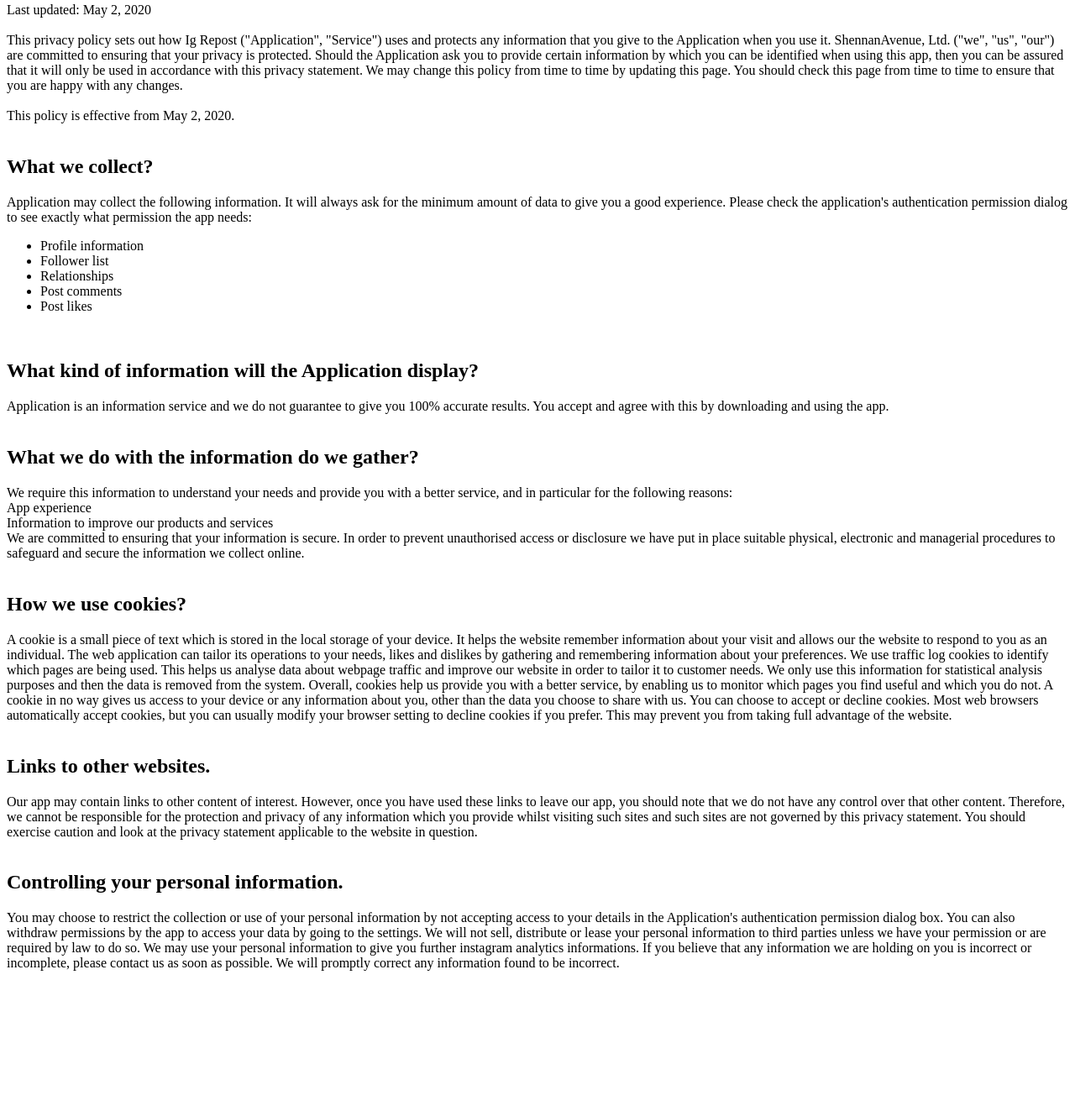
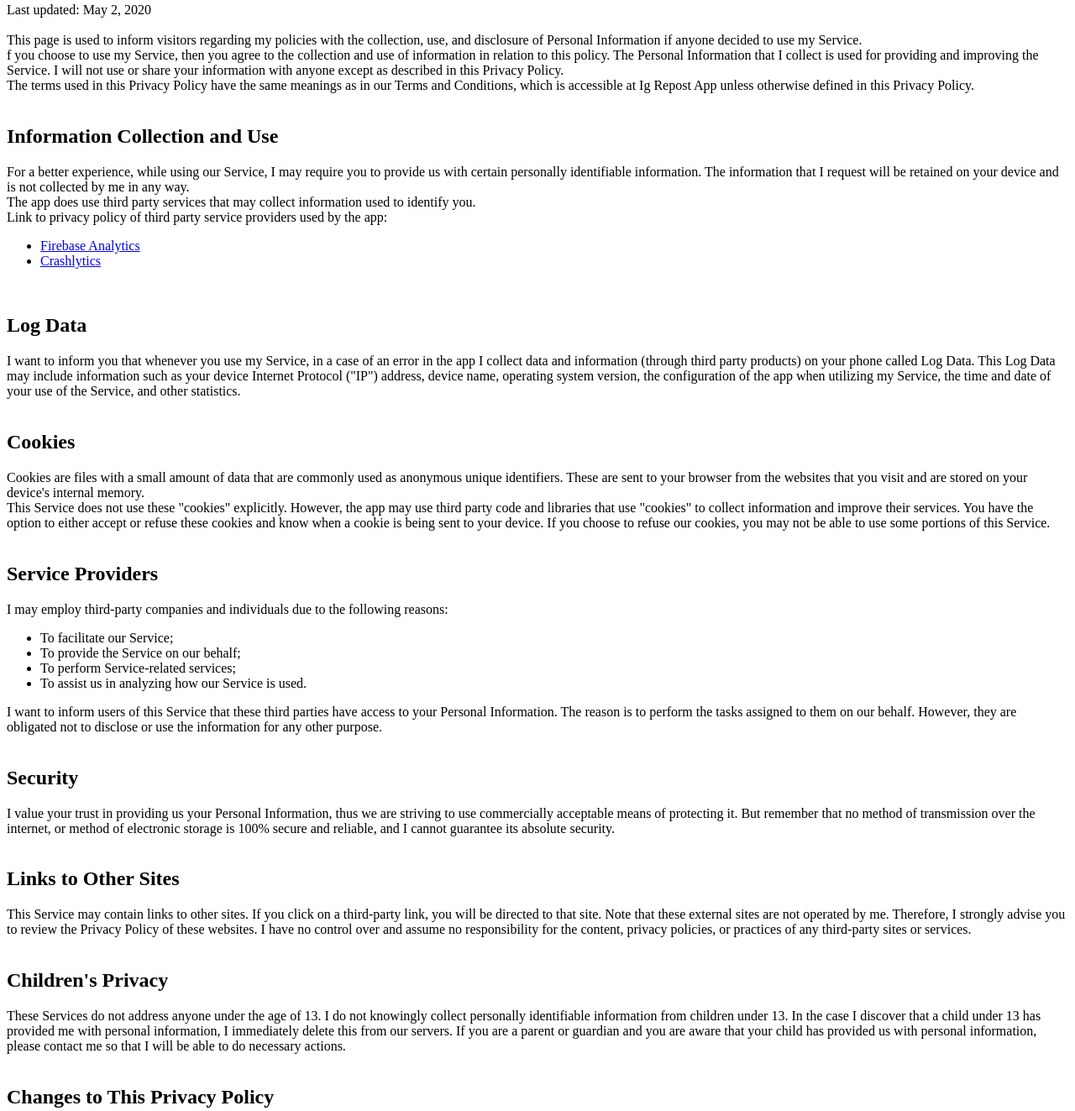
Before and after one commit to ice100/Ig.github.io, a plain HTML site: page index.html in a window 1280 px wide. Shown: the part 63-1386 px from the top of the page at 84% size. Before the commit the page ends 1235 px from the top, so only its background shows below. Drawn offline with Linux system fonts and the light colour scheme.

Commit message:
Update index.html

```diff
--- a/index.html
+++ b/index.html
@@ -9,59 +9,80 @@
 
 <p>Last updated: May 2, 2020<br/>
 <br/>
-This privacy policy sets out how Ig Repost ("Application", "Service") uses and protects any information that you give to the Application when you use it. ShennanAvenue, Ltd. ("we", "us", "our") are committed to ensuring that your privacy is protected. Should the Application ask you to provide certain information by which you can be identified when using this app, then you can be assured that it will only be used in accordance with this privacy statement. We may change this policy from time to time by updating this page. You should check this page from time to time to ensure that you are happy with any changes.<br/>
-<br/>
-
-This policy is effective from May 2, 2020.<br/>
+This page is used to inform visitors regarding my policies with the collection, use, and disclosure of Personal Information if anyone decided to use my Service.<br/>
+f you choose to use my Service, then you agree to the collection and use of information in relation to this policy. The Personal Information that I collect is used for providing and improving the Service. I will not use or share your information with anyone except as described in this Privacy Policy.<br/>
+The terms used in this Privacy Policy have the same meanings as in our Terms and Conditions, which is accessible at Ig Repost App unless otherwise defined in this Privacy Policy.<br/>
 <br/>
 </p>
 
-<h2>What we collect?</h2>
+<h2>Information Collection and Use</h2>
 
-<p>Application may collect the following information. It will always ask for the minimum amount of data to give you a good experience. Please check the application's authentication permission dialog to see exactly what permission the app needs:<br>
+<p>For a better experience, while using our Service, I may require you to provide us with certain personally identifiable information. The information that I request will be retained on your device and is not collected by me in any way.<br>
+The app does use third party services that may collect information used to identify you.<br>
+Link to privacy policy of third party service providers used by the app:<br>
 <ul>
-	<li>Profile information</li>
-	<li>Follower list</li>
-    <li>Relationships</li>
-    <li>Post comments</li>
-    <li>Post likes</li>
+	<li><a href="https://firebase.google.com/policies/analytics">Firebase Analytics</a></li>
+	<li><a href="https://firebase.google.com/products/crashlytics?utm_source=crashlytics_marketing&utm_medium=redirect&utm_campaign=crashlytics_redirect">Crashlytics</a></li>
 </ul>
 <br/>
 </p>
 
-<h2>What kind of information will the Application display?</h2>
+<h2>Log Data</h2>
 
-<p>Application is an information service and we do not guarantee to give you 100% accurate results. You accept and agree with this by downloading and using the app.<br/>
+<p>I want to inform you that whenever you use my Service, in a case of an error in the app I collect data and information (through third party products) on your phone called Log Data. This Log Data may include information such as your device Internet Protocol (&#34IP&#34) address, device name, operating system version, the configuration of the app when utilizing my Service, the time and date of your use of the Service, and other statistics.<br/>
 <br/>
 </p>
 
-<h2>What we do with the information do we gather?</h2>
+<h2>Cookies</h2>
 
-<p>We require this information to understand your needs and provide you with a better service, and in particular for the following reasons:<br>
+<p>Cookies are files with a small amount of data that are commonly used as anonymous unique identifiers. These are sent to your browser from the websites that you visit and are stored on your device's internal memory.<br>
 
-App experience<br/>
-
-Information to improve our products and services<br/>
-
-We are committed to ensuring that your information is secure. In order to prevent unauthorised access or disclosure we have put in place suitable physical, electronic and managerial procedures to safeguard and secure the information we collect online.<br>
+This Service does not use these &#34cookies&#34 explicitly. However, the app may use third party code and libraries that use &#34cookies&#34 to collect information and improve their services. You have the option to either accept or refuse these cookies and know when a cookie is being sent to your device. If you choose to refuse our cookies, you may not be able to use some portions of this Service.<br/>
 <br/>
 </p>
 
-<h2>How we use cookies?</h2>
+<h2>Service Providers</h2>
 
-<p>A cookie is a small piece of text which is stored in the local storage of your device. It helps the website remember information about your visit and allows our the website to respond to you as an individual. The web application can tailor its operations to your needs, likes and dislikes by gathering and remembering information about your preferences. We use traffic log cookies to identify which pages are being used. This helps us analyse data about webpage traffic and improve our website in order to tailor it to customer needs. We only use this information for statistical analysis purposes and then the data is removed from the system. Overall, cookies help us provide you with a better service, by enabling us to monitor which pages you find useful and which you do not. A cookie in no way gives us access to your device or any information about you, other than the data you choose to share with us. You can choose to accept or decline cookies. Most web browsers automatically accept cookies, but you can usually modify your browser setting to decline cookies if you prefer. This may prevent you from taking full advantage of the website.<br/>
+<p>I may employ third-party companies and individuals due to the following reasons:<br/>
+<ul>
+	<li>To facilitate our Service;</li>
+	<li>To provide the Service on our behalf;</li>
+	<li>To perform Service-related services;</li>
+	<li>To assist us in analyzing how our Service is used.</li>
+</ul>
+I want to inform users of this Service that these third parties have access to your Personal Information. The reason is to perform the tasks assigned to them on our behalf. However, they are obligated not to disclose or use the information for any other purpose.<br/>
 <br/>
 </p>
 
-<h2>Links to other websites.</h2>
+<h2>Security</h2>
 
-<p>Our app may contain links to other content of interest. However, once you have used these links to leave our app, you should note that we do not have any control over that other content. Therefore, we cannot be responsible for the protection and privacy of any information which you provide whilst visiting such sites and such sites are not governed by this privacy statement. You should exercise caution and look at the privacy statement applicable to the website in question.<br/>
+<p>I value your trust in providing us your Personal Information, thus we are striving to use commercially acceptable means of protecting it. But remember that no method of transmission over the internet, or method of electronic storage is 100% secure and reliable, and I cannot guarantee its absolute security.<br/>
 <br/>
 </p>
 
-<h2>Controlling your personal information.</h2>
+<h2>Links to Other Sites</h2>
 
-<p>You may choose to restrict the collection or use of your personal information by not accepting access to your details in the Application's authentication permission dialog box. You can also withdraw permissions by the app to access your data by going to the settings. We will not sell, distribute or lease your personal information to third parties unless we have your permission or are required by law to do so. We may use your personal information to give you further instagram analytics informations. If you believe that any information we are holding on you is incorrect or incomplete, please contact us as soon as possible. We will promptly correct any information found to be incorrect.
+<p>This Service may contain links to other sites. If you click on a third-party link, you will be directed to that site. Note that these external sites are not operated by me. Therefore, I strongly advise you to review the Privacy Policy of these websites. I have no control over and assume no responsibility for the content, privacy policies, or practices of any third-party sites or services.<br/>
+<br/>
 </p>
+
+<h2>Children&#39s Privacy</h2>
+
+<p>These Services do not address anyone under the age of 13. I do not knowingly collect personally identifiable information from children under 13. In the case I discover that a child under 13 has provided me with personal information, I immediately delete this from our servers. If you are a parent or guardian and you are aware that your child has provided us with personal information, please contact me so that I will be able to do necessary actions.<br/>
+<br/>
+</p>
+
+<h2>Changes to This Privacy Policy</h2>
+
+<p>I may update our Privacy Policy from time to time. Thus, you are advised to review this page periodically for any changes. I will notify you of any changes by posting the new Privacy Policy on this page. These changes are effective immediately after they are posted on this page.<br/>
+<br/>
+</p>
+
+<h2>Contact Us</h2>
+
+<p>If you have any questions or suggestions about my Privacy Policy, do not hesitate to contact us.<br/>
+Email:Igreposttohelp@gmail.com<br/>
+</p>
+
 </body>
 </html>
```
